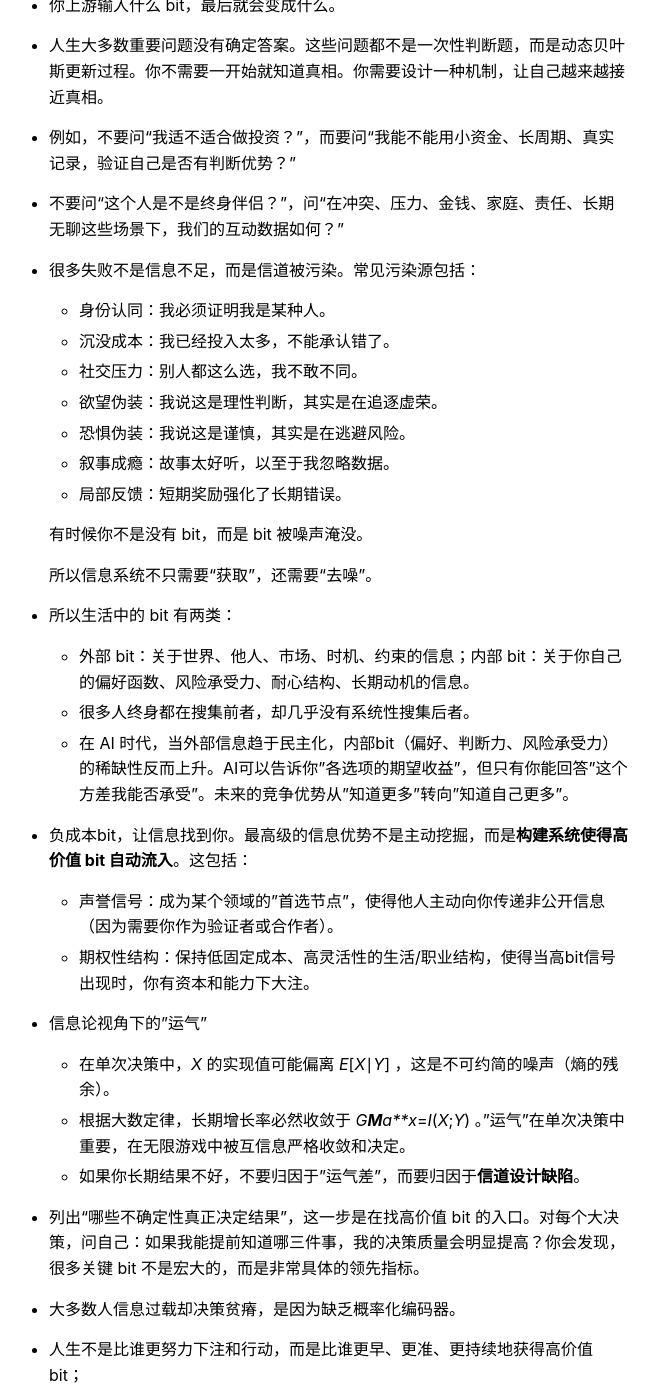
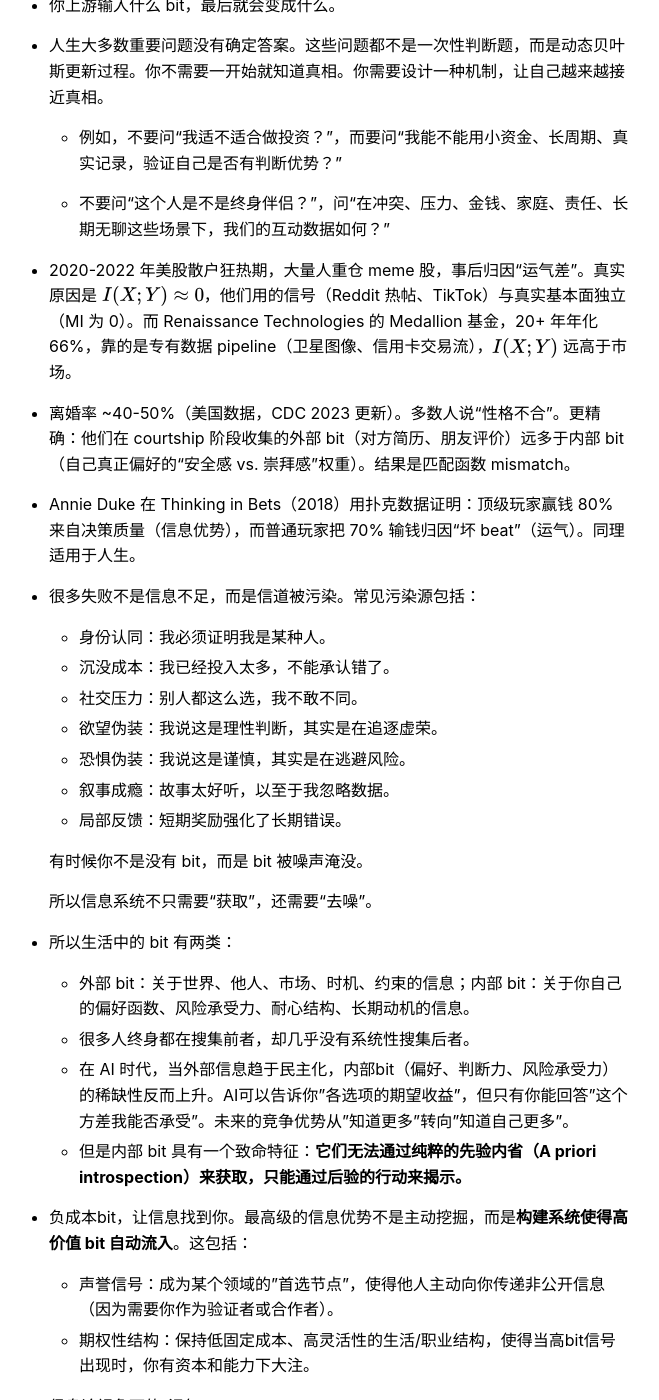
Before and after one commit to elemer1/elemer1.github.io, a Jekyll site: the page built from _markdown/人生的元理论.md, in a window 1280 px wide and 1400 px high, scrolled down 1345 px. Shown: the whole window, without its empty margins (316-975 px from the left). Built offline with Jekyll 4.4.1, drawn with Linux system fonts in a browser that asks for light colours; some of the changed text lies outside the part shown.

Commit message:
Update 人生的元理论.md

```diff
--- a/_markdown/人生的元理论.md
+++ b/_markdown/人生的元理论.md
@@ -38,9 +38,15 @@ listed: true
 
 * 人生大多数重要问题没有确定答案。这些问题都不是一次性判断题，而是动态贝叶斯更新过程。你不需要一开始就知道真相。你需要设计一种机制，让自己越来越接近真相。
 
-* 例如，不要问“我适不适合做投资？”，而要问“我能不能用小资金、长周期、真实记录，验证自己是否有判断优势？”
+  * 例如，不要问“我适不适合做投资？”，而要问“我能不能用小资金、长周期、真实记录，验证自己是否有判断优势？”
 
-* 不要问“这个人是不是终身伴侣？”，问“在冲突、压力、金钱、家庭、责任、长期无聊这些场景下，我们的互动数据如何？”
+  * 不要问“这个人是不是终身伴侣？”，问“在冲突、压力、金钱、家庭、责任、长期无聊这些场景下，我们的互动数据如何？”
+
+* 2020-2022 年美股散户狂热期，大量人重仓 meme 股，事后归因“运气差”。真实原因是 $$  I(X;Y) \approx 0  $$，他们用的信号（Reddit 热帖、TikTok）与真实基本面独立（MI 为 0）。而 Renaissance Technologies 的 Medallion 基金，20+ 年年化 66%，靠的是专有数据 pipeline（卫星图像、信用卡交易流），$$  I(X;Y)  $$ 远高于市场。
+
+* 离婚率 ~40-50%（美国数据，CDC 2023 更新）。多数人说“性格不合”。更精确：他们在 courtship 阶段收集的外部 bit（对方简历、朋友评价）远多于内部 bit（自己真正偏好的“安全感 vs. 崇拜感”权重）。结果是匹配函数 mismatch。
+
+* Annie Duke 在 Thinking in Bets（2018）用扑克数据证明：顶级玩家赢钱 80% 来自决策质量（信息优势），而普通玩家把 70% 输钱归因“坏 beat”（运气）。同理适用于人生。
 
 * 很多失败不是信息不足，而是信道被污染。常见污染源包括：
 
@@ -60,6 +66,7 @@ listed: true
   - 外部 bit：关于世界、他人、市场、时机、约束的信息；内部 bit：关于你自己的偏好函数、风险承受力、耐心结构、长期动机的信息。
   - 很多人终身都在搜集前者，却几乎没有系统性搜集后者。
   - 在 AI 时代，当外部信息趋于民主化，内部bit（偏好、判断力、风险承受力）的稀缺性反而上升。AI可以告诉你"各选项的期望收益"，但只有你能回答"这个方差我能否承受"。未来的竞争优势从"知道更多"转向"知道自己更多"。
+  - 但是内部 bit 具有一个致命特征：**它们无法通过纯粹的先验内省（A priori introspection）来获取，只能通过后验的行动来揭示。**
 
 * 负成本bit，让信息找到你。最高级的信息优势不是主动挖掘，而是**构建系统使得高价值 bit 自动流入**。这包括：
 
@@ -93,3 +100,5 @@ listed: true
 | 创业 | 看赛道报告、听成功故事        | 用户付费行为、复购数据、渠道成本、真实流失原因       |
 | 学习 | 收藏课程、看方法论            | 高频反馈、错题模式、输出质量、被专家纠错             |
 | 谈判 | 猜对方想要什么                | 知道对方 BATNA、约束、时间压力、真实优先级           |
+
+- 大多数人把 80% 精力花在下游，却只有 20% 投向上游——这是信息论里的“噪声主导而非信号主导”。
```
